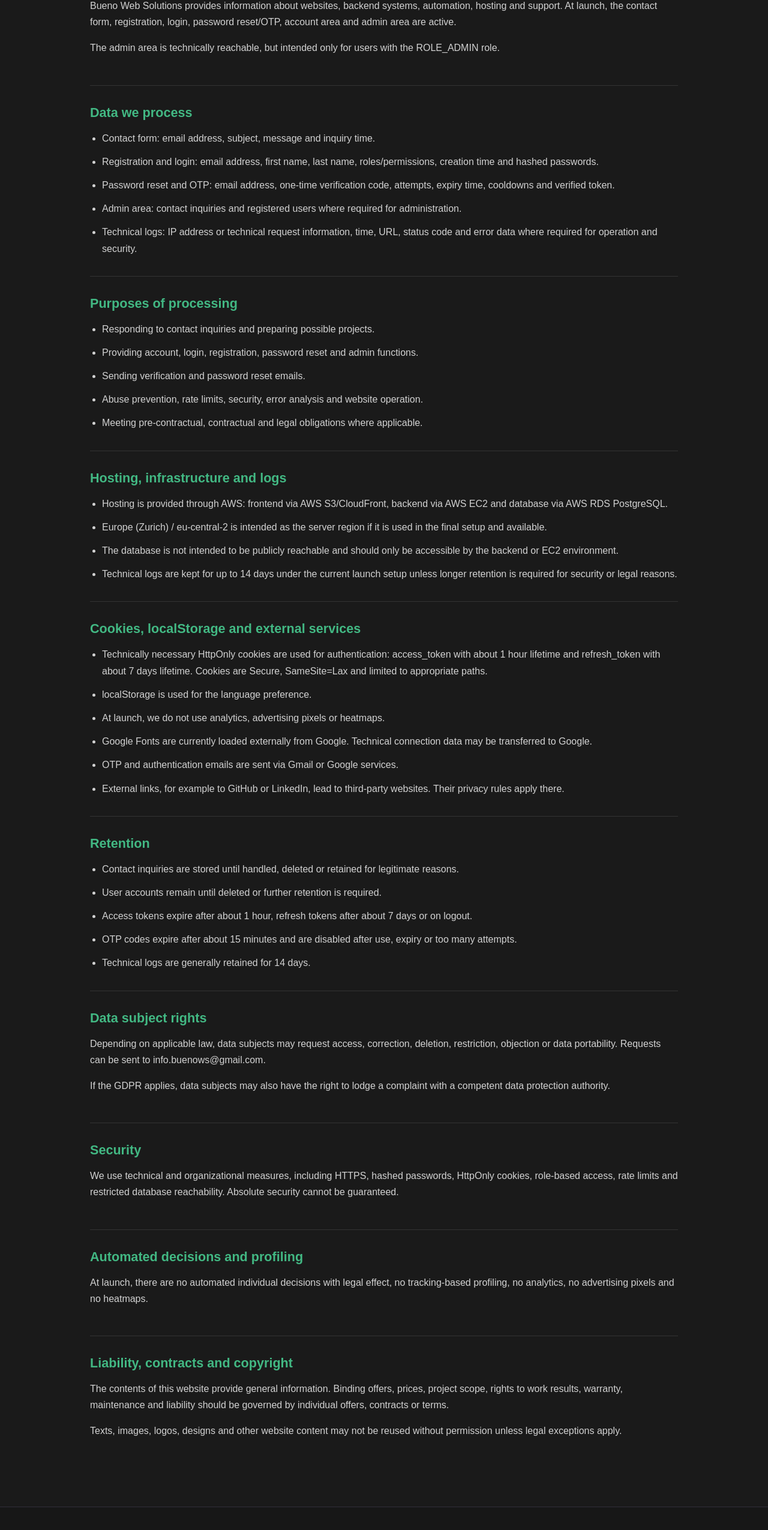
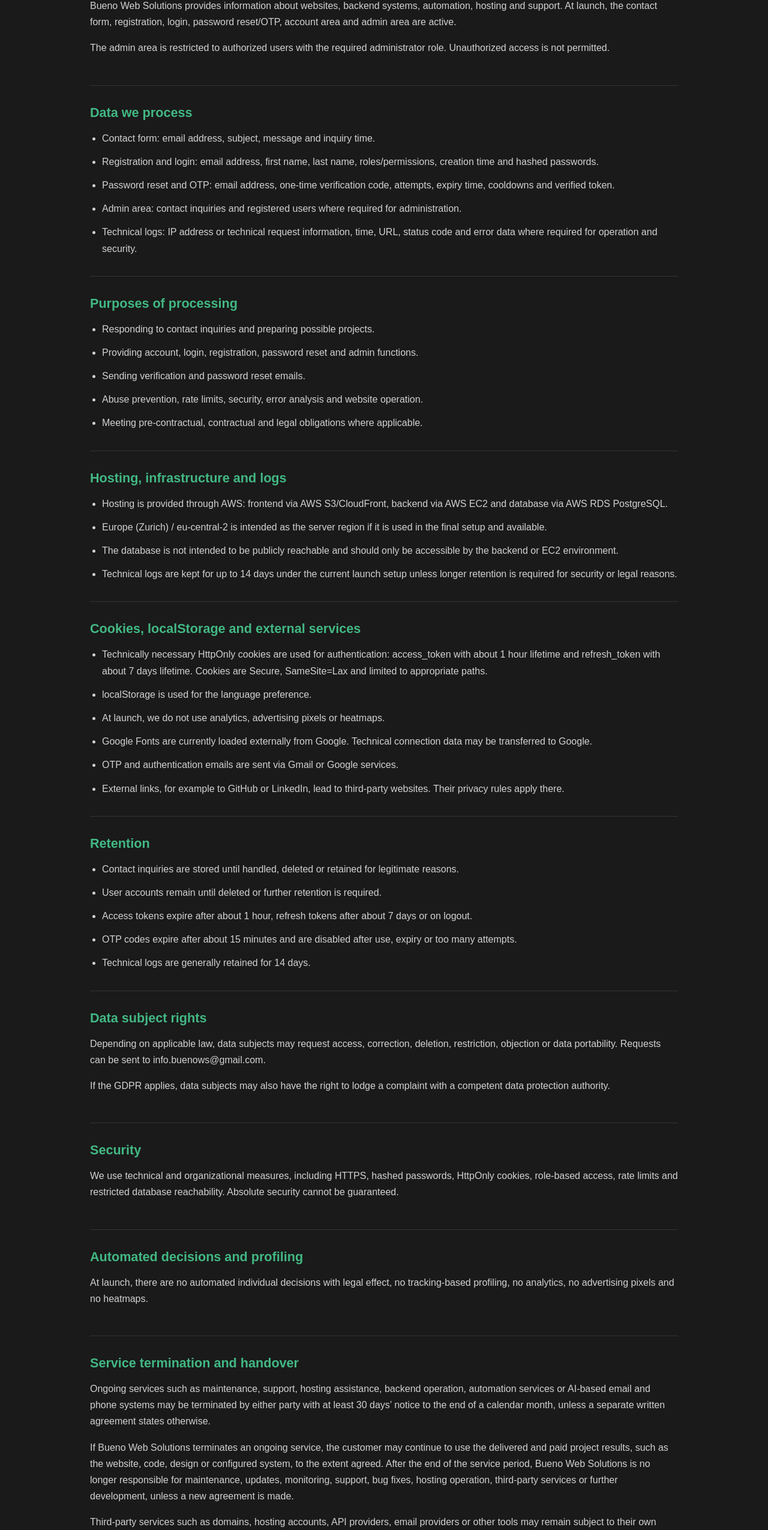
Before and after one commit to McBenjihood/buenows-frontend, a Vue app: page /legal in a window 1280 px wide. Shown: the part 891-3441 px from the top of the page at 60% size. Built offline with nearby package versions, Linux system fonts and the light colour scheme; no server answers; a web font is replaced by a local one.

Commit message:
Update legal page with service termination terms

```diff
--- a/src/views/LegalView.vue
+++ b/src/views/LegalView.vue
@@ -41,7 +41,7 @@ const content = {
         title: 'Website und Funktionen',
         paragraphs: [
           'Bueno Web Solutions bietet Informationen zu Websites, Backend-Systemen, Automatisierung, Hosting und Support. Zum Start sind Kontaktformular, Registrierung, Login, Passwort-Reset/OTP, Konto- und Admin-Bereich aktiv.',
-          'Der Admin-Bereich ist technisch erreichbar, aber nur für Nutzer mit der Rolle ROLE_ADMIN vorgesehen.',
+          'Der Admin-Bereich ist auf autorisierte Nutzer mit der erforderlichen Administratorrolle beschränkt. Unbefugter Zugriff ist nicht erlaubt.',
         ],
       },
       {
@@ -114,6 +114,14 @@ const content = {
         ],
       },
       {
+        title: 'Beendigung laufender Services und Übergabe',
+        paragraphs: [
+          'Laufende Services wie Wartung, Support, Hosting-Unterstützung, Backend-Betrieb, Automatisierungen oder KI-basierte E-Mail- und Telefon-Systeme können von beiden Seiten mit einer Frist von mindestens 30 Tagen auf das Ende eines Kalendermonats beendet werden, sofern keine separate schriftliche Vereinbarung etwas anderes regelt.',
+          'Wenn Bueno Web Solutions einen laufenden Service beendet, darf der Kunde die bereits gelieferten und bezahlten Projektergebnisse, zum Beispiel Website, Code, Design oder konfigurierte Systeme, im vereinbarten Umfang weiterverwenden. Nach Ende des Servicezeitraums ist Bueno Web Solutions jedoch nicht mehr für Wartung, Updates, Monitoring, Support, Fehlerbehebungen, Hosting-Betrieb, Drittanbieter-Dienste oder Weiterentwicklungen verantwortlich, sofern keine neue Vereinbarung getroffen wird.',
+          'Externe Dienste wie Domains, Hosting-Accounts, API-Anbieter, E-Mail-Anbieter oder andere Tools können eigenen Bedingungen, Preisen und Verfügbarkeiten unterliegen. Soweit möglich und zumutbar kann Bueno Web Solutions bei einer Übergabe unterstützen. Der weitere Betrieb nach Ende des Services liegt jedoch in der Verantwortung des Kunden, sofern nichts anderes vereinbart wurde.',
+        ],
+      },
+      {
         title: 'Haftung, Verträge und Urheberrechte',
         paragraphs: [
           'Die Inhalte dieser Website dienen der allgemeinen Information. Verbindliche Angebote, Preise, Projektumfang, Rechte an Arbeitsergebnissen, Gewährleistung, Wartung und Haftung sollten in individuellen Offerten, Verträgen oder AGB geregelt werden.',
@@ -143,7 +151,7 @@ const content = {
         title: 'Website and features',
         paragraphs: [
           'Bueno Web Solutions provides information about websites, backend systems, automation, hosting and support. At launch, the contact form, registration, login, password reset/OTP, account area and admin area are active.',
-          'The admin area is technically reachable, but intended only for users with the ROLE_ADMIN role.',
+          'The admin area is restricted to authorized users with the required administrator role. Unauthorized access is not permitted.',
         ],
       },
       {
@@ -213,6 +221,14 @@ const content = {
         title: 'Automated decisions and profiling',
         paragraphs: [
           'At launch, there are no automated individual decisions with legal effect, no tracking-based profiling, no analytics, no advertising pixels and no heatmaps.',
+        ],
+      },
+      {
+        title: 'Service termination and handover',
+        paragraphs: [
+          'Ongoing services such as maintenance, support, hosting assistance, backend operation, automation services or AI-based email and phone systems may be terminated by either party with at least 30 days’ notice to the end of a calendar month, unless a separate written agreement states otherwise.',
+          'If Bueno Web Solutions terminates an ongoing service, the customer may continue to use the delivered and paid project results, such as the website, code, design or configured system, to the extent agreed. After the end of the service period, Bueno Web Solutions is no longer responsible for maintenance, updates, monitoring, support, bug fixes, hosting operation, third-party services or further development, unless a new agreement is made.',
+          'Third-party services such as domains, hosting accounts, API providers, email providers or other tools may remain subject to their own terms, prices and availability. Where possible and reasonable, Bueno Web Solutions may assist with a handover. Continued operation after service termination is the customer’s responsibility unless otherwise agreed.',
         ],
       },
       {
```
